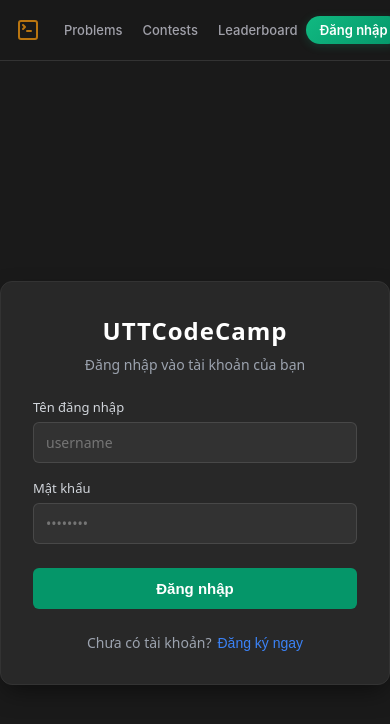
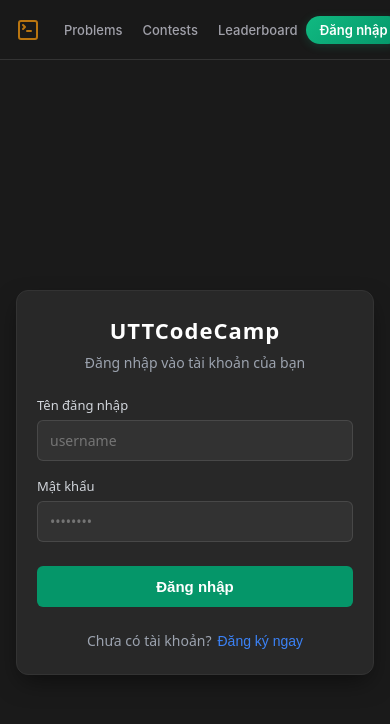
Before and after one commit to im-dlam/OJCodeCamp, a React (Vite) app in the folder frontend/: page /login in a window 390 px wide. Shown: the top 724 px of the page. Built offline with nearby package versions, Linux system fonts and the light colour scheme; no server answers.

Commit message:
chore: Modify some requirements to suit the phone.

```diff
--- a/frontend/src/index.css
+++ b/frontend/src/index.css
@@ -3,3 +3,18 @@ body {
   font-family: Inter, -apple-system, BlinkMacSystemFont, "Segoe UI", Roboto, sans-serif;
 
 }
+*, *::before, *::after {
+  box-sizing: border-box;
+}
+
+html, x {
+  max-width: 100vw;
+  overflow-x: hidden;
+  margin: 0;
+  padding: 0;
+}
+
+a {
+  text-decoration: none !important;
+  color: inherit;
+}
--- a/frontend/src/pages/Auth.css
+++ b/frontend/src/pages/Auth.css
@@ -6,6 +6,8 @@
   width: 100%;
   background-color: #1a1a1a;
   font-family: system-ui, -apple-system, sans-serif;
+  padding: 16px;
+  box-sizing: border-box;
 }
 
 .auth-card {
@@ -127,3 +129,13 @@
   font-size: 13px;
   margin-bottom: 16px;
 }
+
+@media (max-width: 480px) {
+  .auth-card {
+    padding: 24px 20px;
+  }
+
+  .auth-title {
+    font-size: 22px;
+  }
+}
--- a/frontend/src/pages/Leaderboard.css
+++ b/frontend/src/pages/Leaderboard.css
@@ -22,7 +22,7 @@
 }
 
 .lbp-main-icon {
-  color: #10b981;
+  color: #b97e10;
   margin-bottom: 12px;
 }
 
```
